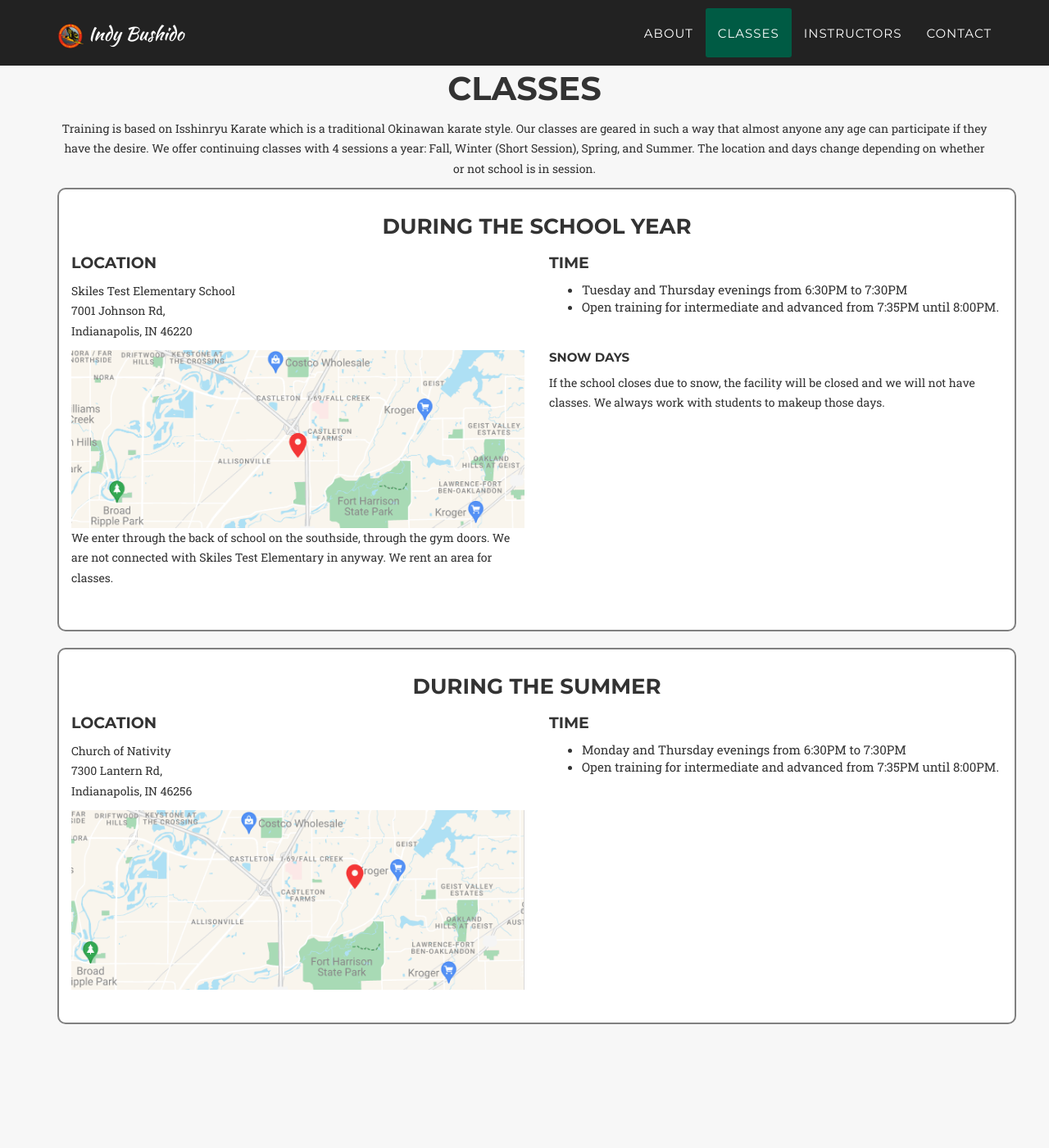
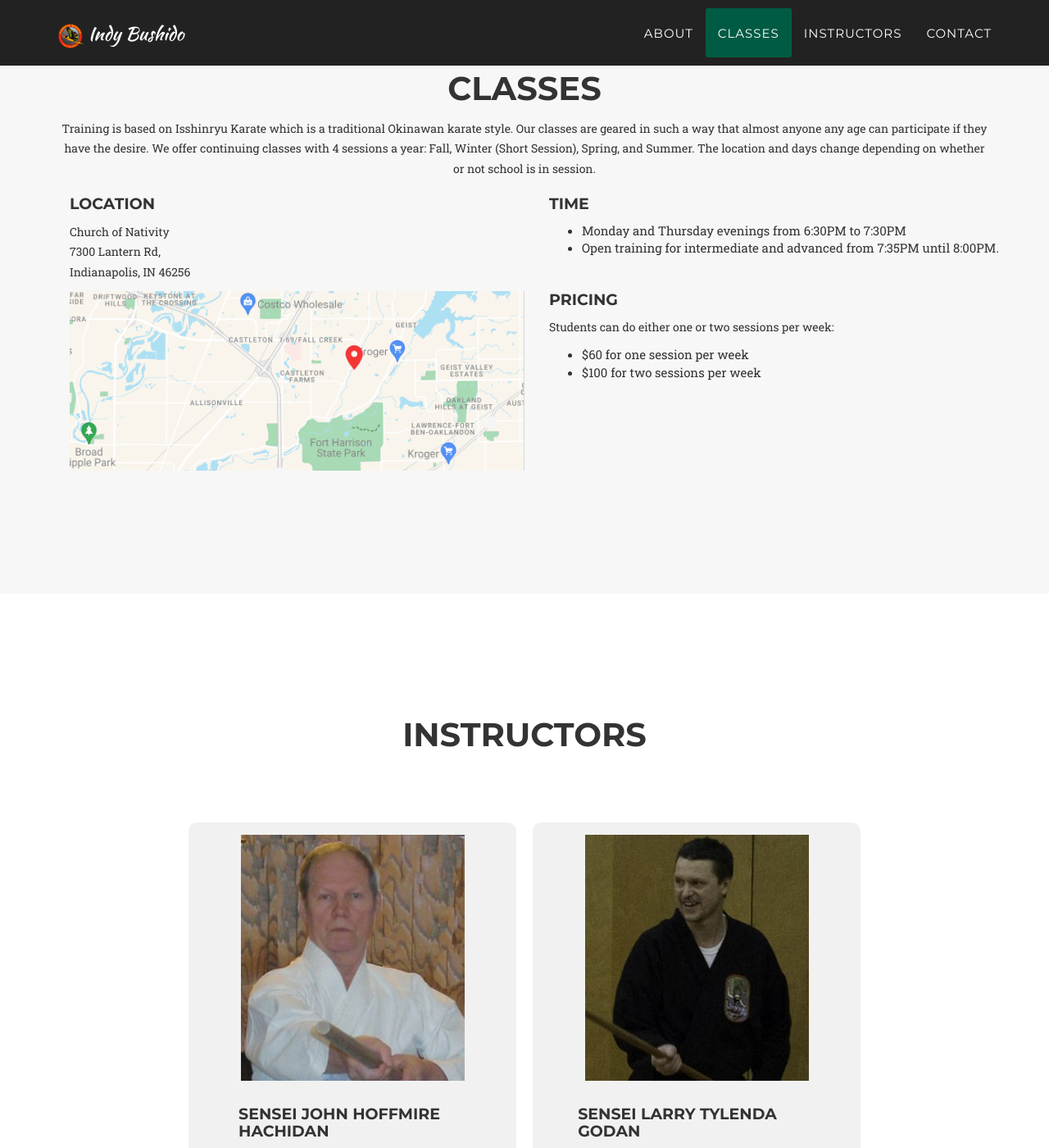
Before and after one commit to indybushido/indybushido.github.io, a Jekyll site: the page built from index.markdown, in a window 1280 px wide and 1400 px high, scrolled down 2628 px. Shown: the whole window at 82% size. Built offline with Jekyll 4.4.1, drawn with Linux system fonts in a browser that asks for light colours; some web fonts are replaced; some of the changed text lies outside the part shown.

Commit message:
Remove school year schedule and remove contact form

```diff
--- a/_config.yml
+++ b/_config.yml
@@ -3,7 +3,8 @@ baseurl:
 
 # Site settings
 title: Indy Bushido
-email: benwencke@gmail.com
+email: indybushido@gmail.com
+phone: (317) 426-0805
 description: "Write an awesome description for your new site here. You can edit this line in _config.yml. It will appear in your document head meta (for Google search results) and in your feed.xml site description."
 
 
@@ -45,19 +46,6 @@ people:
   description:
     - Began training at Isshinryu Bushido in 1998
 
-# Social networks usernames (many more available: google-plus, flickr, dribbble, pinterest, instagram, tumblr, linkedin, etc.)
-social:
-  - title: twitter
-    url: http://twitter.com/jekyllrb
-  - title: facebook
-    url:
-  - title: stack-overflow
-    url: http://stackoverflow.com/questions/tagged/jekyll
-  - title: bitbucket
-    url: http://bitbucket.org/jekyll
-  - title: github
-    url: http://github.com/jekyll
-
 # Postal address (add as many lines as necessary)
 address:
   - line: 3481 Melrose Place
--- a/_includes/classes.html
+++ b/_includes/classes.html
@@ -22,41 +22,7 @@
                     <p>Training is based on Isshinryu Karate which is a traditional Okinawan karate style. Our classes are geared in such a way that almost anyone any age can participate if they have the desire. We offer continuing classes with 4 sessions a year: Fall, Winter (Short Session), Spring, and Summer. The location and days change depending on whether or not school is in session.</p>
                 </div>
             </div>
-            <div class="container class">
-                <div class="row">
-                    <div class="col-lg-12 text-center">
-                        <h3>During the School Year</h3>
-                    </div>
-                </div>
-                <div class="row">
-                    <div class="col-md-6">
-                        <h4>Location</h4>
-                        <p>
-                            Skiles Test Elementary School<br>
-                            7001 Johnson Rd,<br>
-                            Indianapolis, IN 46220
-                        </p>
-                        <img src="img/classes/school_year.png" class="img-responsive">
-                        <p>We enter through the back of school on the southside, through the gym doors. We are not connected with Skiles Test Elementary in anyway. We rent an area for classes.</p>
-                    </div>
-                    <div class="col-md-6">
-                        <h4>Time</h4>
-                        <ul>
-                            <li>Tuesday and Thursday evenings from 6:30PM to 7:30PM</li>
-                            <li>Open training for intermediate and advanced from 7:35PM until 8:00PM.</li>
-                        </ul>
-                        <br>
-                        <h5>Snow days</h5>
-                        <p>If the school closes due to snow, the facility will be closed and we will not have classes. We always work with students to makeup those days.</p>
-                    </div>
-                </div>
-            </div>
-            <div class="container class">
-                <div class="row">
-                    <div class="col-lg-12 text-center">
-                        <h3>During the Summer</h3>
-                    </div>
-                </div>
+            <div class="container">
                 <div class="row">
                     <div class="col-md-6">
                         <h4>Location</h4>
@@ -73,6 +39,13 @@
                             <li>Monday and Thursday evenings from 6:30PM to 7:30PM</li>
                             <li>Open training for intermediate and advanced from 7:35PM until 8:00PM.</li>
                         </ul>
+                        <br>
+                        <h4>Pricing</h4>
+                        <p>Students can do either one or two sessions per week:</p>
+                        <ul>
+                            <li>$60 for one session per week</li>
+                            <li>$100 for two sessions per week</li>
+                        </ul>
                     </div>
                 </div>
             </div>
--- a/_includes/contact.html
+++ b/_includes/contact.html
@@ -6,6 +6,12 @@
             </div>
         </div>
         <div class="row">
+            <div class="col-lg-12 text-center" style="color:white">
+                <p><b>Email:</b> {{ site.email }}</p>
+                <p><b>Phone (voicemail only):</b> {{ site.phone }}</p>
+            </div>
+        </div>
+        <!-- <div class="row">
             <div class="col-lg-12">
                 <form name="sentMessage" id="contactForm" novalidate>
                     <div class="row">
@@ -37,6 +43,6 @@
                     </div>
                 </form>
             </div>
-        </div>
+        </div> -->
     </div>
 </section>
--- a/_includes/footer.html
+++ b/_includes/footer.html
@@ -1,24 +1,8 @@
   <footer>
         <div class="container">
             <div class="row">
-                <div class="col-md-4">
+                <div class="col-md-12">
                     <span class="copyright">Copyright &copy; {{ site.title }} {{ 'now' | date: "%Y" }}</span>
-                </div>
-                <div class="col-md-4">
-                    <ul class="list-inline social-buttons">
-                        {% for network in site.social %}
-                        <li><a href="{{ network.url }}"><i class="fa fa-{{ network.title }}"></i></a>
-                        </li>
-                        {% endfor %}
-                    </ul>
-                </div>
-                <div class="col-md-4">
-                    <ul class="list-inline quicklinks">
-                        <li><a href="#">Privacy Policy</a>
-                        </li>
-                        <li><a href="#">Terms of Use</a>
-                        </li>
-                    </ul>
                 </div>
             </div>
         </div>
```
Also changed, not shown: 1 other file.
